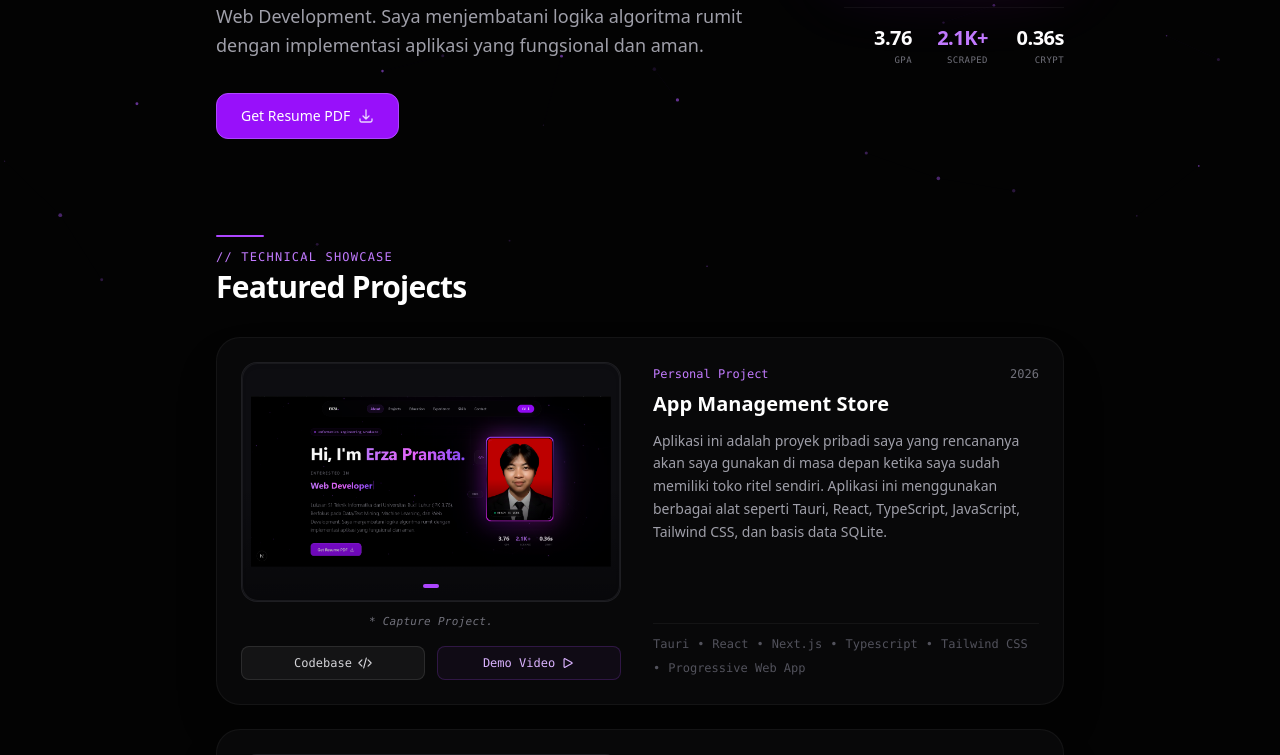
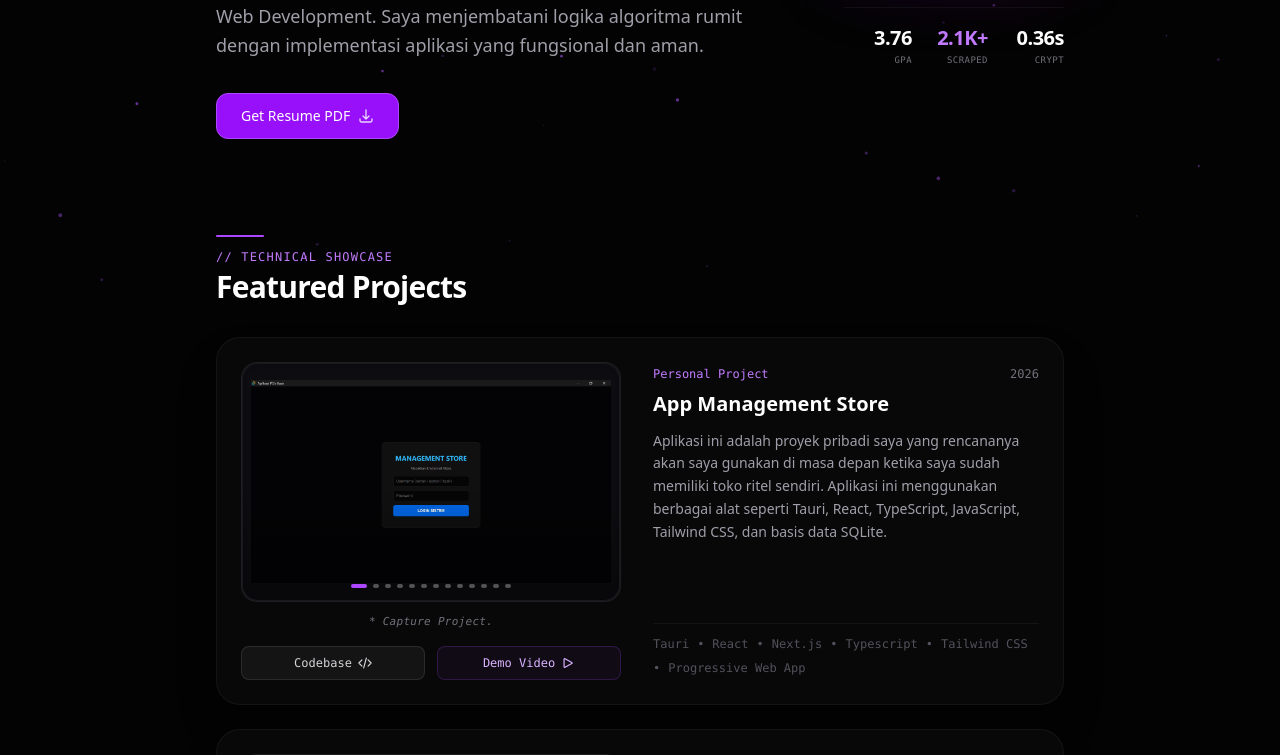
Before and after one commit to ErzaPranata/personal-website, a Next.js app: page / in a window 1280 px wide. Shown: the part 498-1253 px from the top of the page. Built offline with nearby package versions, Linux system fonts and the light colour scheme.

Commit message:
Update: project sections

```diff
--- a/app/page.tsx
+++ b/app/page.tsx
@@ -144,7 +144,7 @@ export default function Home() {
 
               <div className="w-full md:w-[380px] flex flex-col gap-3 flex-shrink-0 relative z-10">
                 <div className="w-full h-[240px] rounded-2xl overflow-hidden border border-white/5 bg-[#121216] flex items-center justify-center shadow-inner">
-                  <ImageSlider images={pwimg} />
+                  <ImageSlider images={posimg} />
                 </div>
                 <p className="text-[11px] font-mono text-zinc-500 text-center italic tracking-wide">
                   * Capture Project.
```
